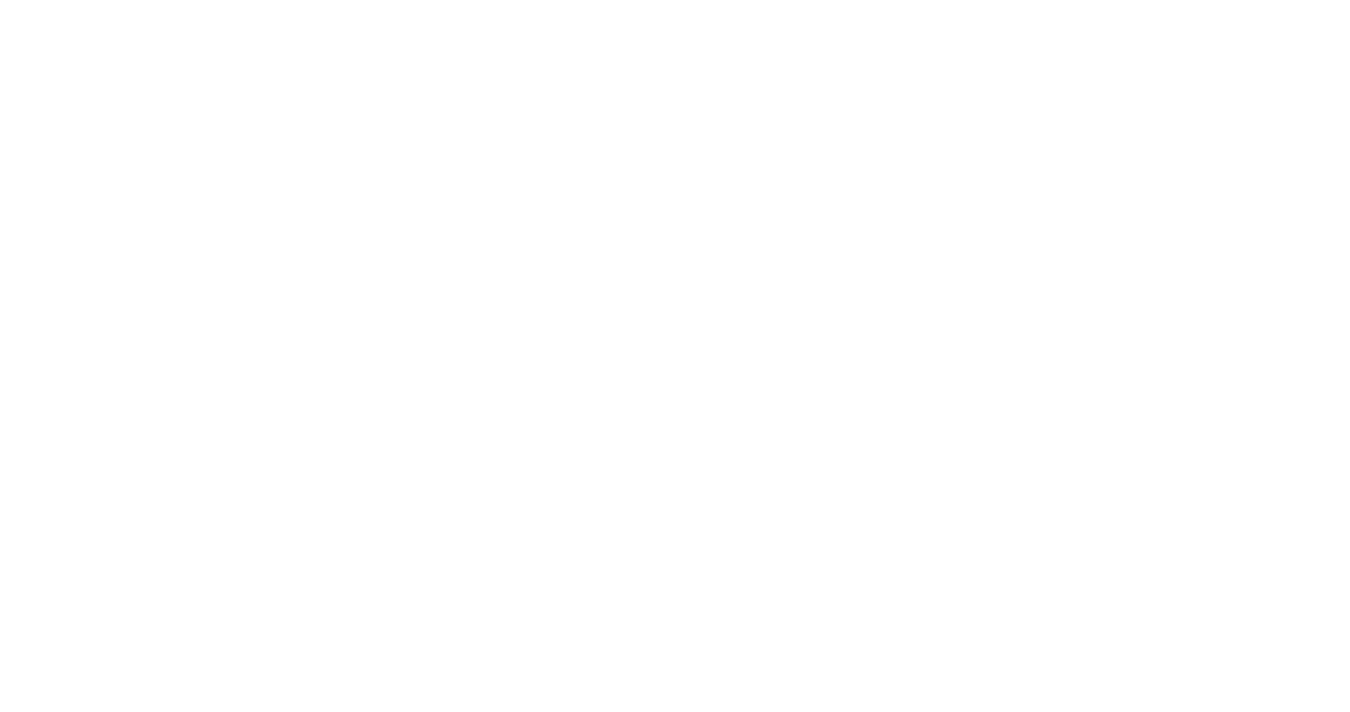
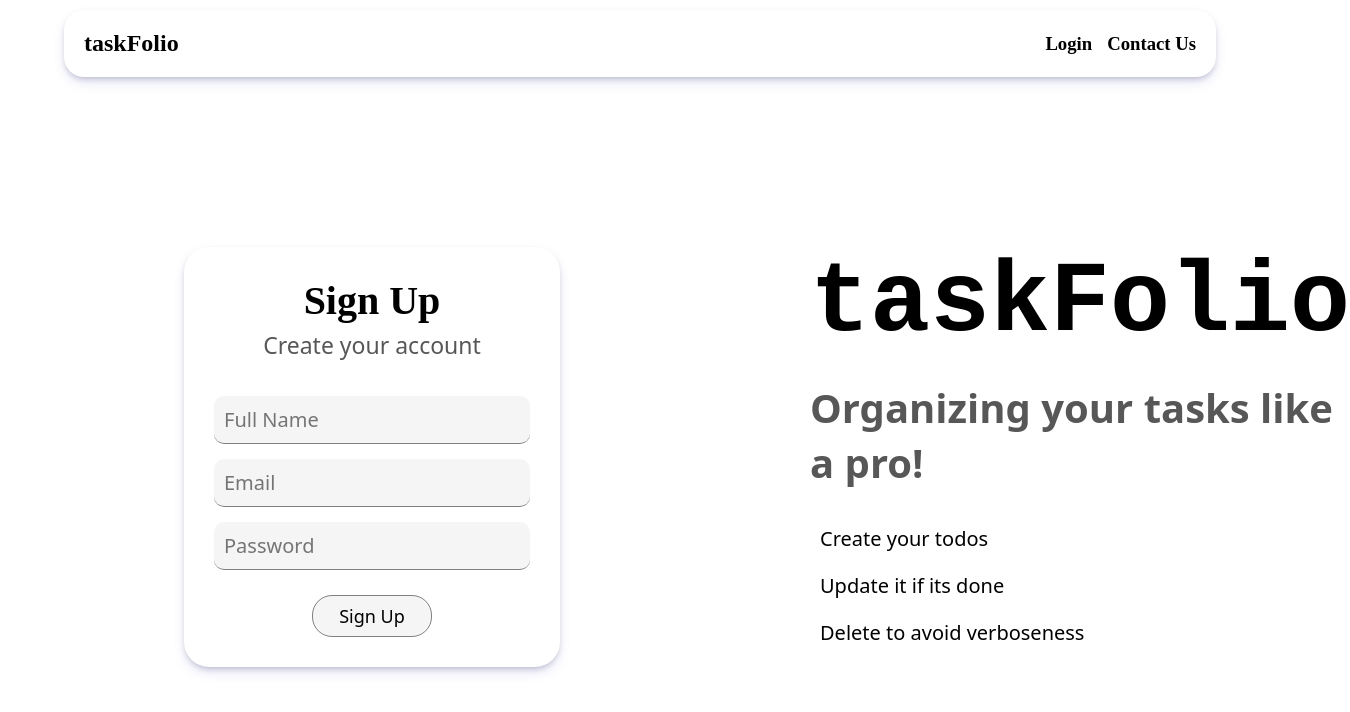
Before and after one commit to HeyAdin/todo-app, a plain HTML site: page frontend/index.html in a window 1280 px wide. Shown: the whole page, 1350 px wide, since content can reach past the window. Drawn offline with Linux system fonts and the light colour scheme.

Commit message:
Added signup page ui

```diff
--- a/frontend/index.html
+++ b/frontend/index.html
@@ -1,11 +1,57 @@
 <!DOCTYPE html>
 <html lang="en">
+
 <head>
     <meta charset="UTF-8">
     <meta name="viewport" content="width=device-width, initial-scale=1.0">
-    <title>Document</title>
+    <link rel="stylesheet" href="style.css">
+    <title>Task Folio</title>
 </head>
+
 <body>
+    <div class="main-container">
+        <div class="navbar">
+            <div class="left-navbar">
+                <h2>taskFolio</h2>
+            </div>
+            <div class="right">
+                <ul class="right-topbar-ul">
+                    <li>
+                        <h3>Login</h3>
+                    </li>
+                    <li>
+                        <h3>Contact Us</h3>
+                    </li>
+                </ul>
+            </div>
+        </div>
+        <div class="main-content">
+            <div class="signup">
+                <div class="upper-signup-text">
+                    <h1>Sign Up</h1>
+                    <h3>Create your account</h3>
+                </div>
+                <div class="signup-section">
+                    <div class="signup-inputs">
+                        <input id="fullname" type="text" placeholder="Full Name">
+                        <input id="email" type="text" placeholder="Email">
+                        <input id="password" type="password" placeholder="Password">
+                    </div>
+                    <button id="signUpButton">Sign Up</button>
+                </div>
+            </div>
+            <div class="puncline-section">
+                <h1>taskFolio</h1>
+                <div>
+                    <h3>Organizing your tasks like a pro!</h3>
+                    <li>Create your todos</li>
+                    <li>Update it if its done</li>
+                    <li>Delete to avoid verboseness</li>
+                </div>
+            </div>
+        </div>
+        <div class="footer"></div>
+    </div>
+</body>
 
-</body>
 </html>
--- a/frontend/style.css
+++ b/frontend/style.css
@@ -0,0 +1,120 @@
+*{
+    padding: 0;
+    margin: 0;
+    box-sizing: border-box;
+}
+.main-container{
+    display: flex;
+    flex-direction: column;
+    gap: 70px;
+    padding: 10px 5%;
+    height: 100vh;
+    width: 100vw;
+}
+
+.navbar{
+    border-radius: 20px;
+    padding: 20px;
+    box-shadow: rgba(119, 119, 218, 0.25) 0px 6px 12px -2px, rgba(0, 0, 0, 0.3) 0px 3px 7px -3px;
+    display: flex;
+    justify-content: space-between;
+    align-items: center;
+}
+.left-navbar{
+    cursor: pointer;
+}
+
+.right-topbar-ul{
+    display: flex;
+    list-style: none;
+    column-gap: 15px;
+    font-size: medium;
+}
+.right-topbar-ul li :hover{
+    cursor: pointer;
+    color: rgb(78, 78, 78);
+}
+
+.main-content{
+    margin: 0 120px;
+    margin-top: 100px;
+    display: flex;
+    gap: 250px;
+}
+
+.signup-section{
+    display: flex;
+    flex-direction: column;
+    align-items: center;
+    gap: 25px;
+}
+
+.signup-inputs{
+    display: flex;
+    flex-direction: column;
+    gap: 15px;
+}
+.signup-section input{
+    font-size: 20px;
+    padding: 10px;
+    font-family: system-ui;
+    border: none;
+    border-radius: 10px;
+    border-bottom: 1px solid gray;
+    background-color: rgba(224, 224, 224, 0.329);
+}
+
+.signup-section button{
+    font-size: 18px;
+    padding: 8px 15px;
+    width: 120px;
+    border-radius:20px ;
+    background-color: rgba(224, 224, 224, 0.329);
+    cursor: pointer;
+    border: 0.5px solid gray;
+    font-family: system-ui;
+    font-weight: 500;
+}
+
+.signup{
+    border-radius:25px ;
+    padding: 30px;
+    box-shadow: rgba(119, 119, 218, 0.25) 0px 6px 12px -2px, rgba(0, 0, 0, 0.3) 0px 3px 7px -3px;
+    display: flex;
+    flex-direction: column;
+    gap: 30px;
+    align-items: center;
+    text-align: center;
+}
+.upper-signup-text h1{
+    font-size: 40px;
+}
+.upper-signup-text h3{
+    margin: 5px 0;
+    font-size: 23px;
+    font-weight: 500;
+    font-family: system-ui;
+    color: rgb(87, 87, 87);
+}
+.puncline-section{
+    display: flex;
+    flex-direction: column;
+    gap: 20px;
+}
+.puncline-section h1{
+    font-size: 100px;
+    font-family:monospace;
+}
+.puncline-section h3{
+    font-family: system-ui;
+    font-size: 40px;
+    color: rgb(87, 87, 87);
+    padding-bottom: 25px;
+}
+
+.puncline-section li{
+    font-family: system-ui;
+    list-style: none;
+    padding: 10px;
+    font-size: 20px;
+}
```
